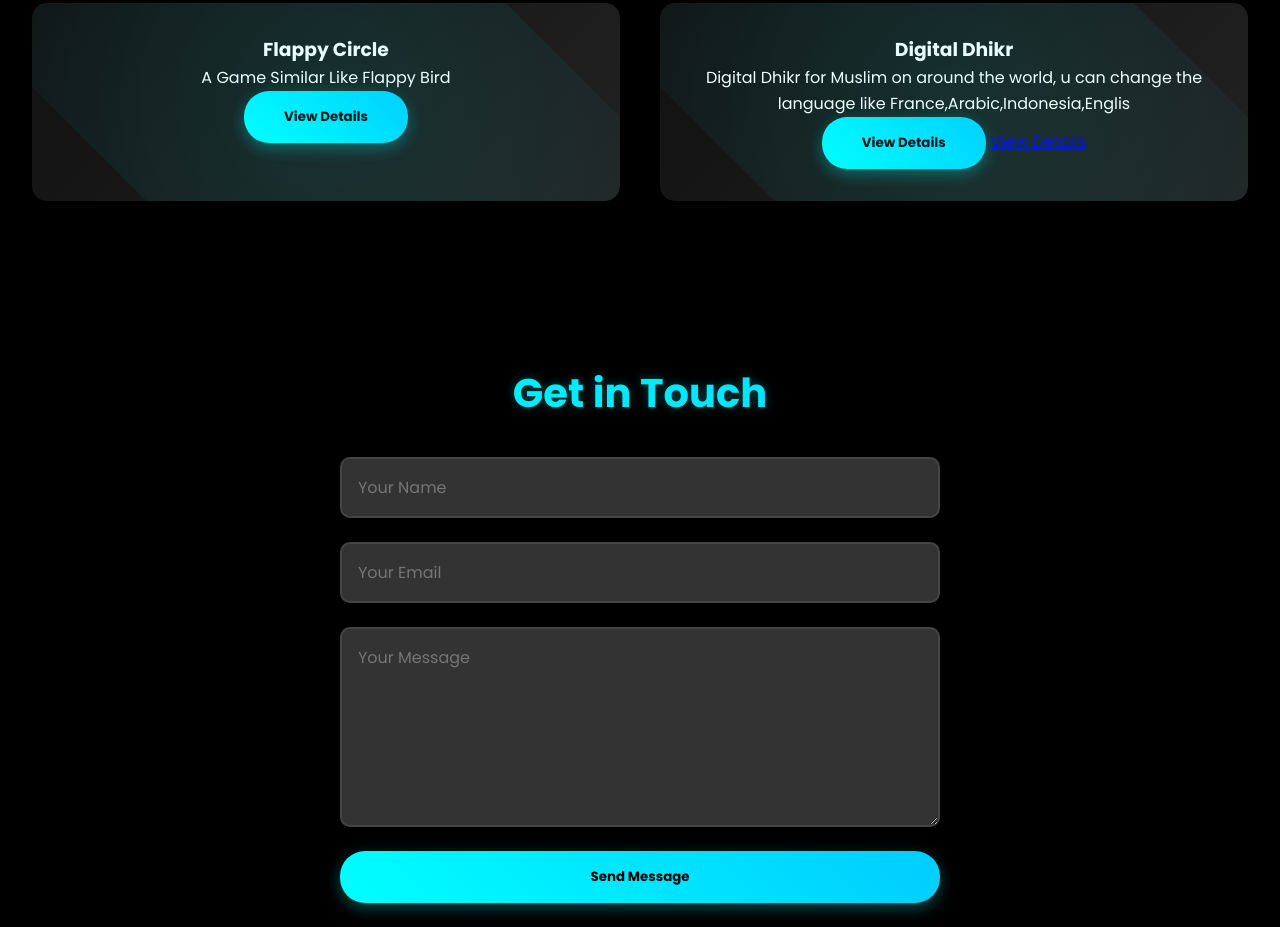
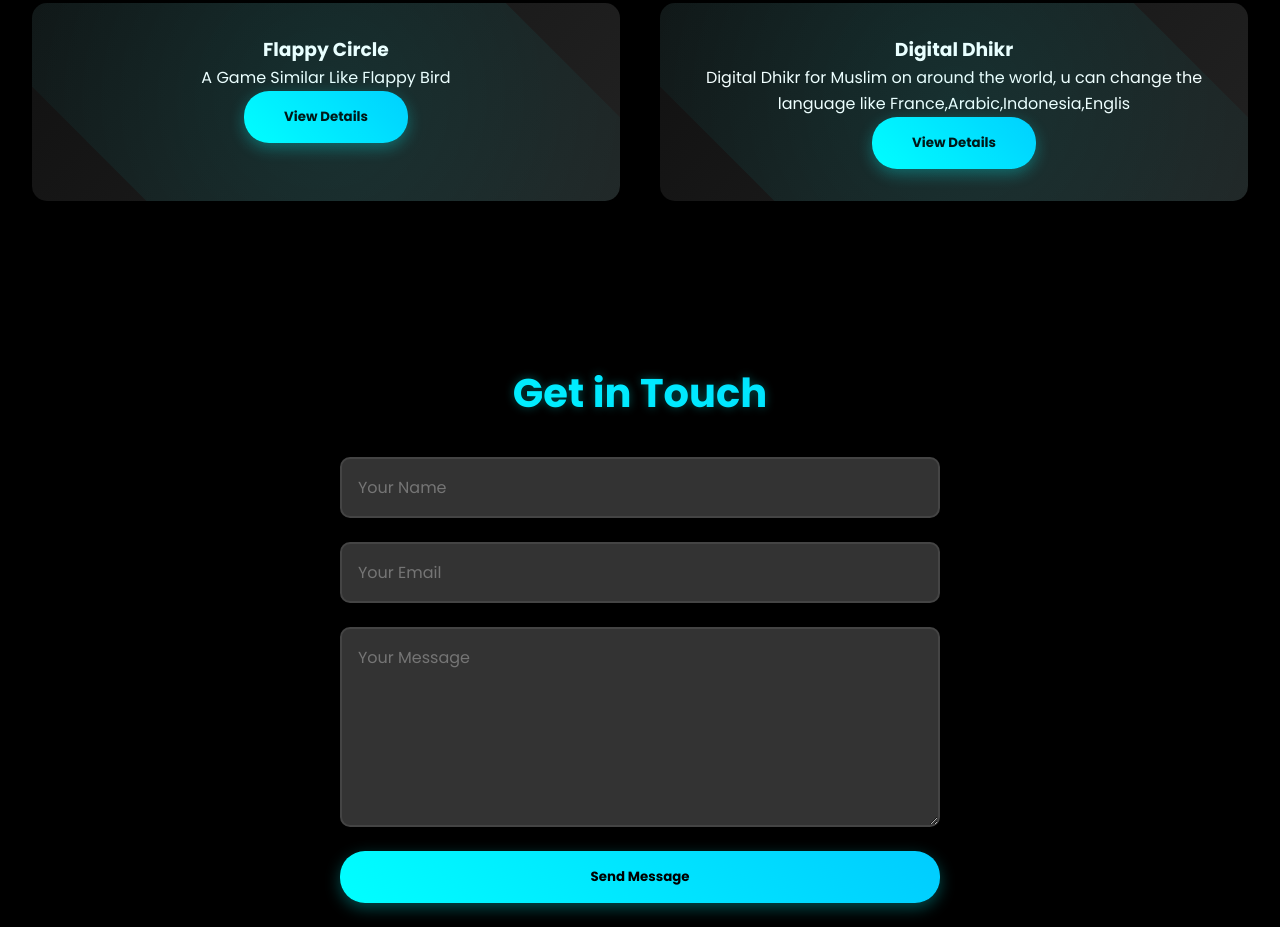
Before and after one commit to dozz12/thurz-official, a plain HTML site: page index.html in a window 1280 px wide. Shown: the part 1839-2766 px from the top of the page. Drawn offline with nearby package versions, Linux system fonts and the light colour scheme.

Commit message:
Update index.html

```diff
--- a/index.html
+++ b/index.html
@@ -49,9 +49,7 @@
                 <h3>Digital Dhikr</h3>
                 <p>Digital Dhikr for Muslim on around the world, u can change the language like France,Arabic,Indonesia,Englis</p>
                 <button class="project-btn">View Details</button>
-                <a href="https://tasbih-digital-nine.vercel.app/">View Details</a>
-
-            </div>
+             </div>
         </div>
     </section>
 
```
